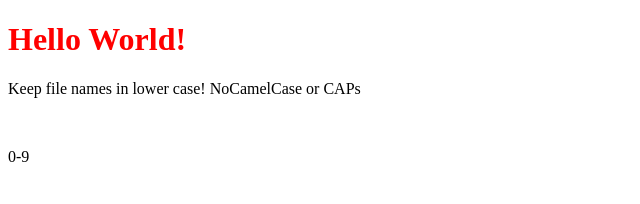
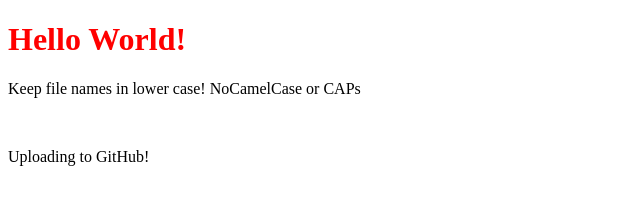
Before and after one commit to JonathanMFranklin/FEWD-jan21, a plain HTML site: page index.html in a window 1280 px wide. Shown: the whole page, without its empty margins (0-640 px from the left). Drawn offline with Linux system fonts and the light colour scheme.

Commit message:
This is my second commit

```diff
--- a/index.html
+++ b/index.html
@@ -10,6 +10,6 @@
     <h1 class="title">Hello World!</h1>
     <p>Keep file names in lower case! NoCamelCase or CAPs</p>
     <br>
-    <p>0-9</p>
+    <p> Uploading to GitHub!</p>
 </body>
 </html>
```
Also changed, not shown: 1 other file.
